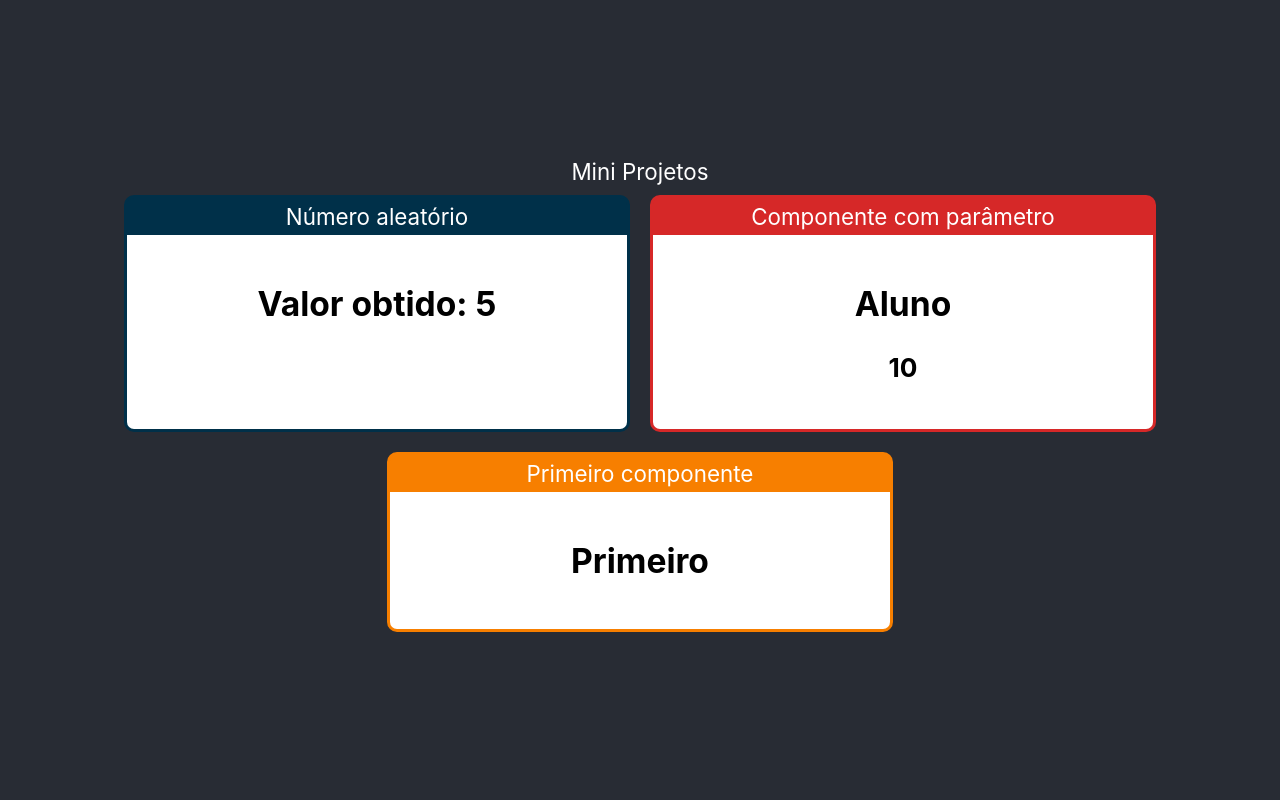
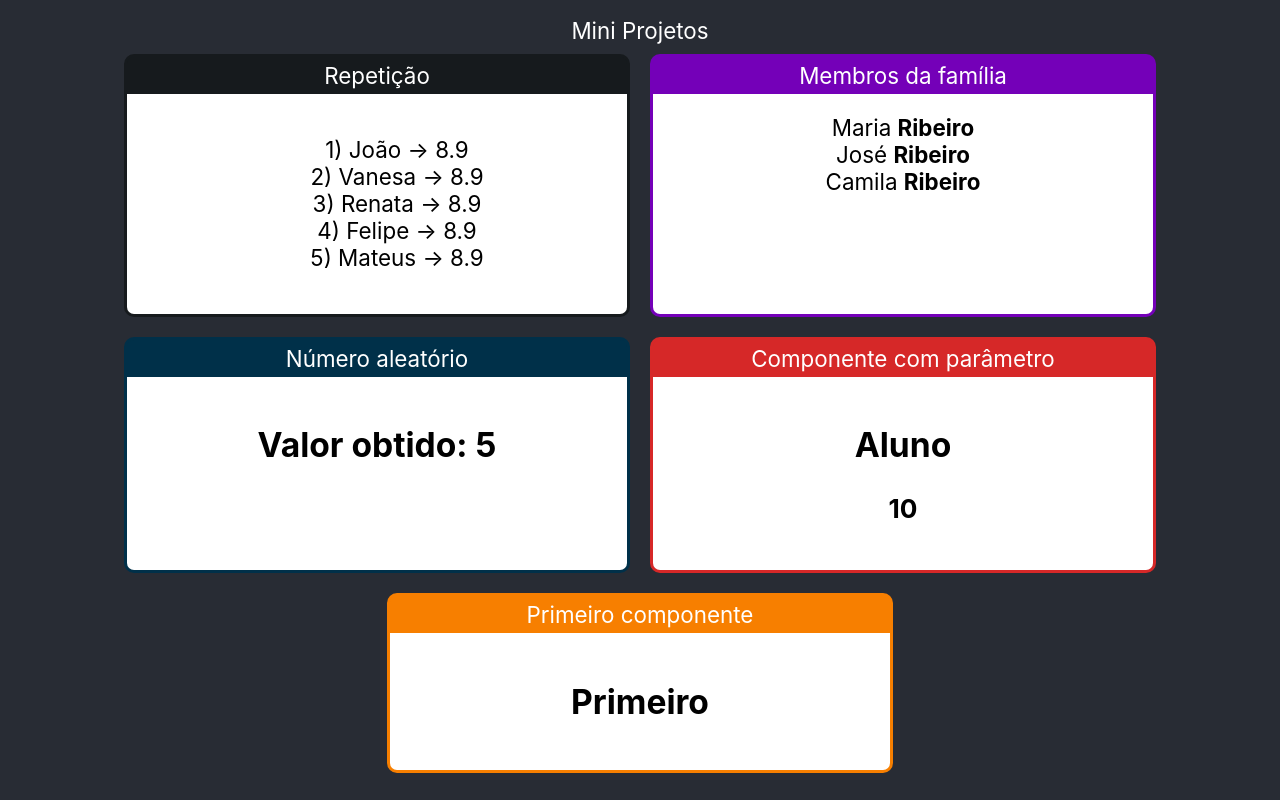
Before and after one commit to izaRibeiro/MiniProjectsReact, a React (Create React App) app: page / in a window 1280 px wide. Built offline with nearby package versions, Linux system fonts and the light colour scheme.

Commit message:
Exercicio de repeticao

```diff
--- a/src/App.jsx
+++ b/src/App.jsx
@@ -5,6 +5,9 @@ import Primeiro from './components/Primeiro';
 import ComParametro from './components/ComParmetro';
 import Aleatorio from './components/Aleatorio';
 import Card from './components/layout/Card';
+import Familia from './components/Familia';
+import FamiliaMembro from './components/FamiliaMembro';
+import ListaAlunos from './components/repeticao/ListaAlunos';
 
 function App() {
   return (
@@ -12,6 +15,17 @@ function App() {
       <div className="App-content">
           Mini Projetos
           <div className="cards">
+            <Card titulo="Repetição" color="#161a1d">
+              <ListaAlunos sobrenome="Ribeiro">
+              </ListaAlunos>
+            </Card>
+            <Card titulo="Membros da família" color="#7400b8">
+              <Familia sobrenome="Ribeiro">
+                <FamiliaMembro nome="Maria" />
+                <FamiliaMembro nome="José" />
+                <FamiliaMembro nome="Camila" />
+              </Familia>
+            </Card>
             <Card titulo="Número aleatório" color="#003049">
               <Aleatorio primeiroNumero={1}
               segundoNumero={10}/>
--- /dev/null
+++ b/src/components/Familia.jsx
@@ -0,0 +1,11 @@
+import React, { cloneElement } from 'react';
+
+export default (props) => {
+    return (
+        <div>
+            {React.Children.map(props.children, (child) => {
+                return cloneElement(child, props);
+            })}
+        </div>
+    );
+}
--- /dev/null
+++ b/src/components/FamiliaMembro.jsx
@@ -0,0 +1,7 @@
+import React from 'react';
+
+export default (props) => {
+    return (
+        <div>{props.nome} <strong>{props.sobrenome}</strong></div>
+    );
+}
--- /dev/null
+++ b/src/components/repeticao/ListaAlunos.jsx
@@ -0,0 +1,17 @@
+import React from 'react';
+import alunos from '../../data/alunos';
+
+export default (props) => {
+
+    const li = alunos.map(aluno => {
+        return <li key={aluno.id}>{aluno.id}) {aluno.nome} -> {aluno.nota}</li>
+    })
+
+    return (
+        <div>
+            <ul style={{listStyle: 'none'}}>
+                {li}
+            </ul>
+        </div>
+    );
+}
--- /dev/null
+++ b/src/data/alunos.js
@@ -0,0 +1,7 @@
+export default [
+    { id: 1, nome: 'João', nota: '8.9'},
+    { id: 2, nome: 'Vanesa', nota: '8.9'},
+    { id: 3, nome: 'Renata', nota: '8.9'},
+    { id: 4, nome: 'Felipe', nota: '8.9'},
+    { id: 5, nome: 'Mateus', nota: '8.9'}
+]
```
